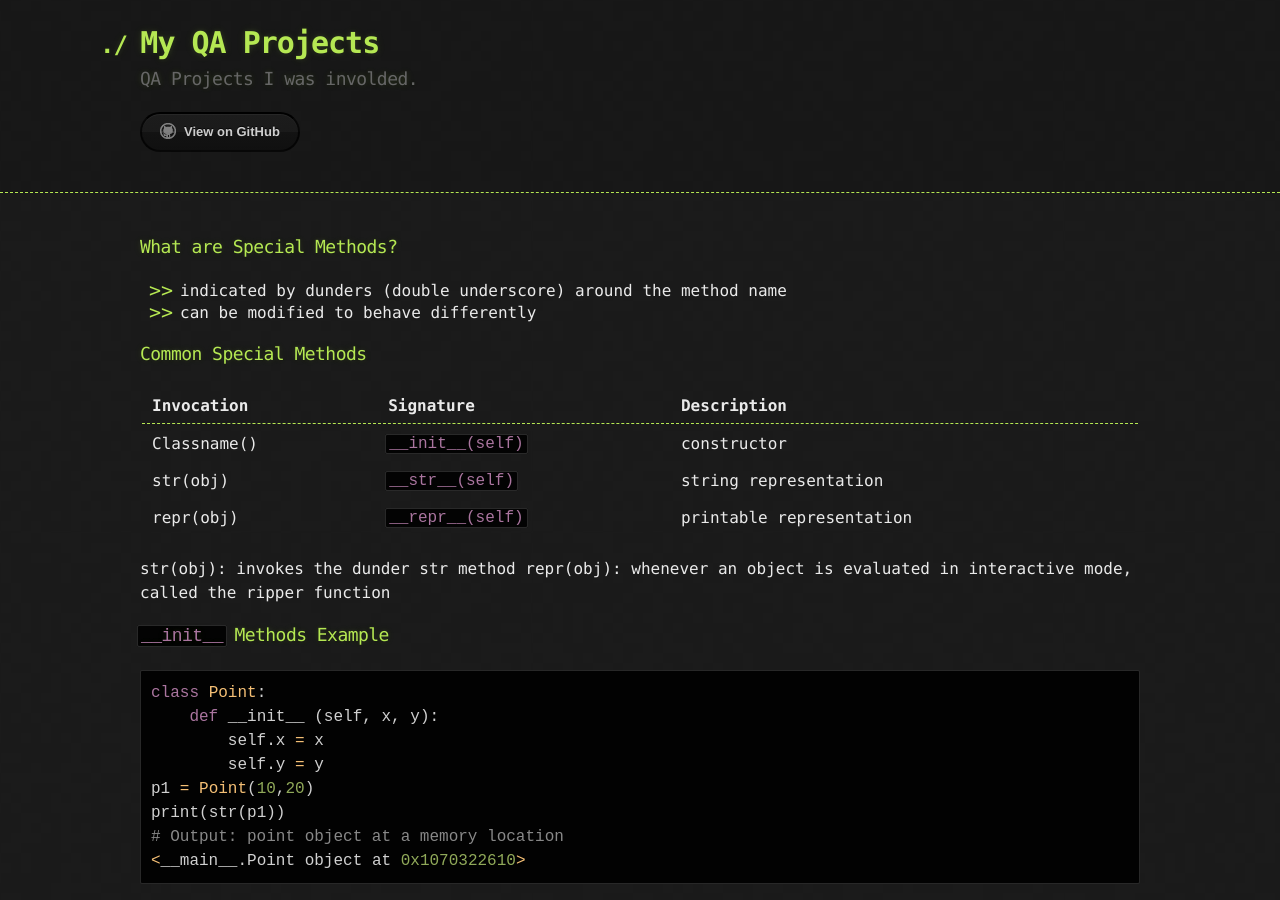
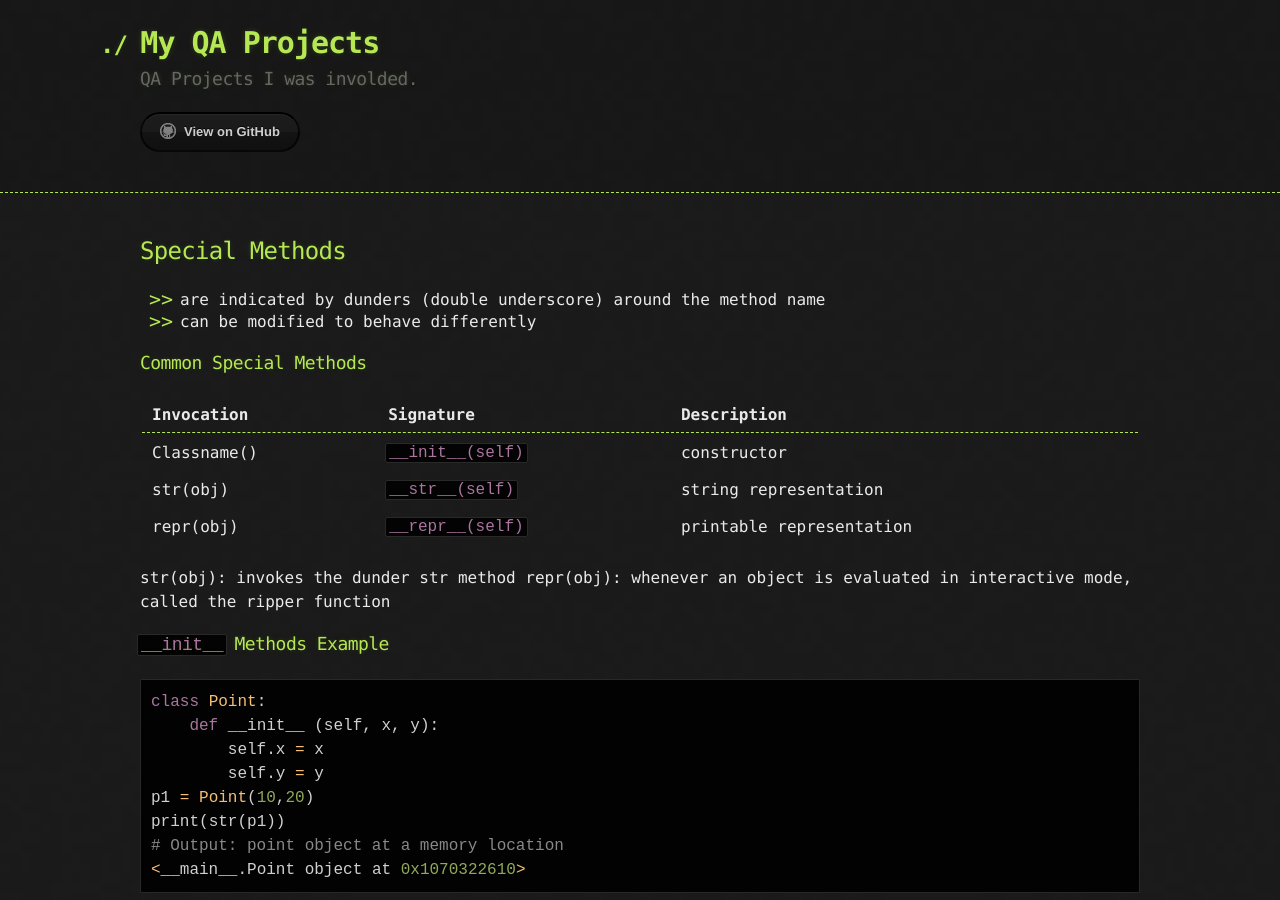
Before and after one commit to sciustechnologia/sciustechnologia.github.io, a Jekyll site: the page built from python/07_oop/0703_SpecialMethods.md, in a window 1280 px wide and 900 px high. Built offline with Jekyll 4.4.1, drawn with Linux system fonts in a browser that asks for light colours.

Commit message:
Update 0703_SpecialMethods.md

```diff
--- a/python/07_oop/0703_SpecialMethods.md
+++ b/python/07_oop/0703_SpecialMethods.md
@@ -1,11 +1,11 @@
 ---
-title: 07_OOP_Special Methods
+title: Python OOP_Special Methods
 layout: default
 ---
 
-### What are Special Methods?
+## Special Methods
 
-- indicated by dunders (double underscore) around the method name
+- are indicated by dunders (double underscore) around the method name
 - can be modified to behave differently
 
 ### Common Special Methods
```
